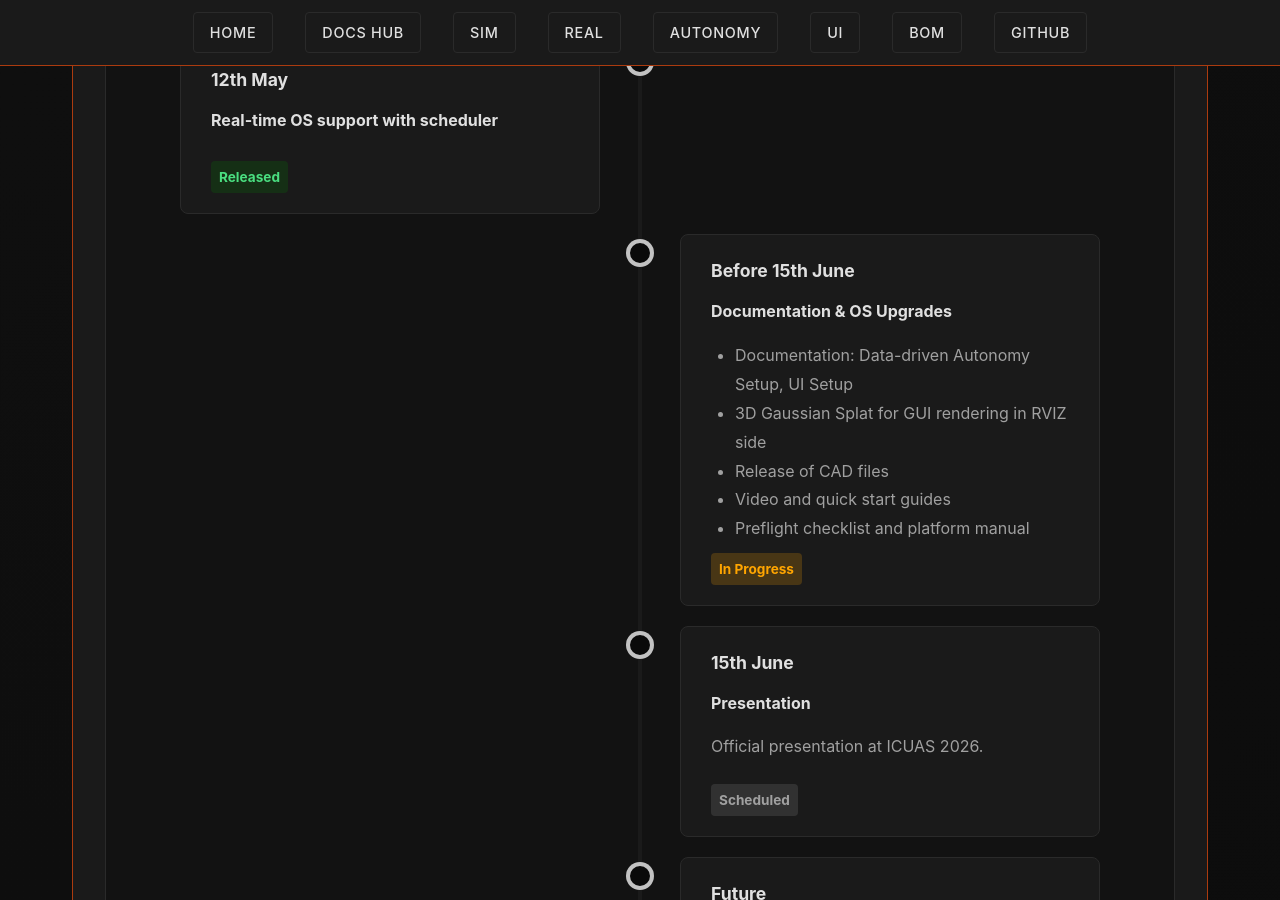
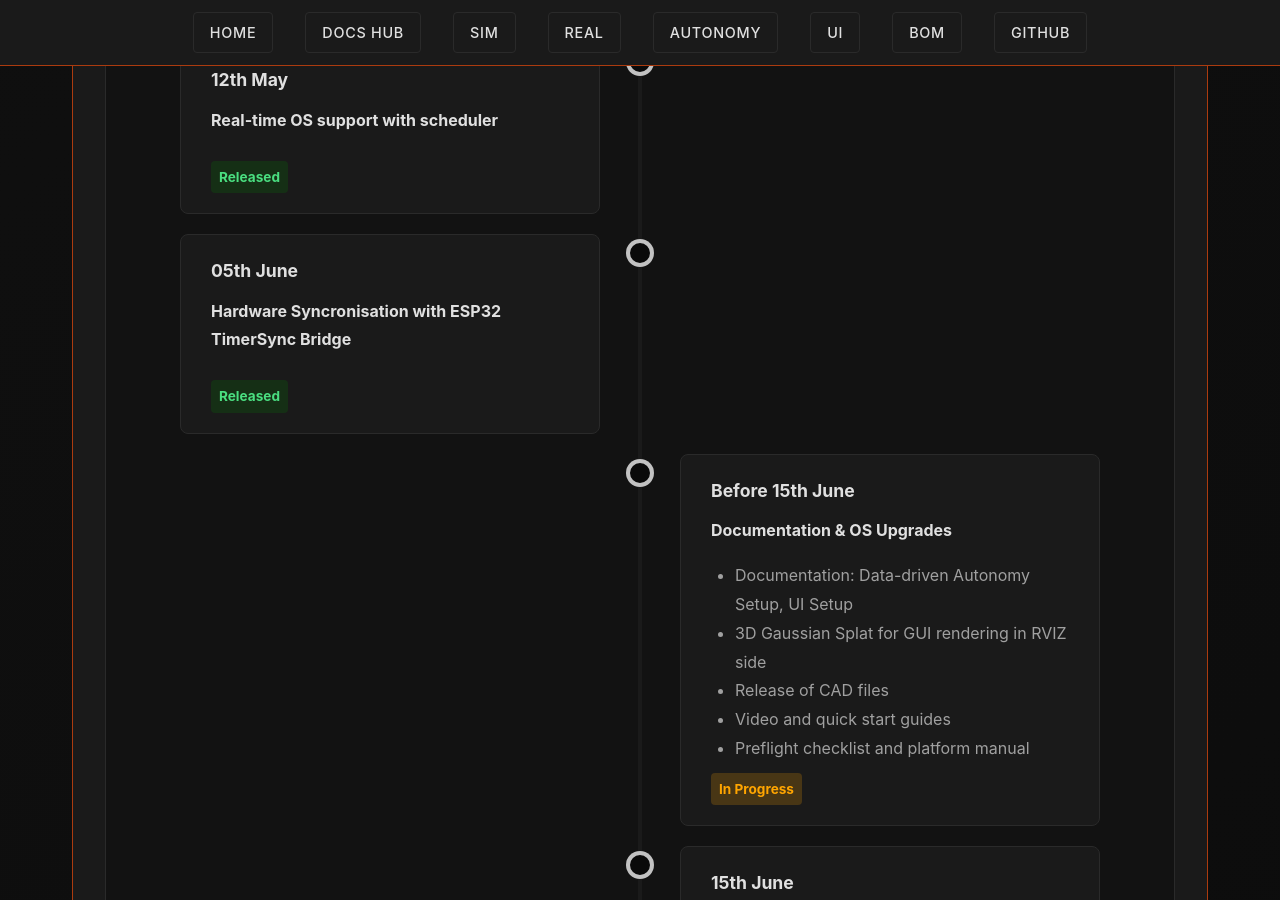
Before and after one commit to SasaKuruppuarachchi/agipix, a Jekyll site: the page built from index.html, in a window 1280 px wide and 900 px high, scrolled down 4264 px. Built offline with Jekyll 4.4.1, drawn with Linux system fonts in a browser that asks for light colours.

Commit message:
feat: add Hardware Syncronisation timeline entry to release history

```diff
--- a/index.html
+++ b/index.html
@@ -425,6 +425,14 @@ title: Home
           <span class="timeline-status status-released">Released</span>
         </div>
       </div>
+      <div class="timeline-container timeline-left">
+        <div class="timeline-content">
+          <div class="timeline-date">05th June</div>
+          <p style="color: var(--text-primary);"><strong>Hardware Syncronisation with ESP32 TimerSync Bridge</strong>
+          </p>
+          <span class="timeline-status status-released">Released</span>
+        </div>
+      </div>
       <div class="timeline-container timeline-right">
         <div class="timeline-content">
           <div class="timeline-date">Before 15th June</div>
```
Also changed, not shown: docs/real/5_hardware_syncronisation.Md (+2 -0 lines).
